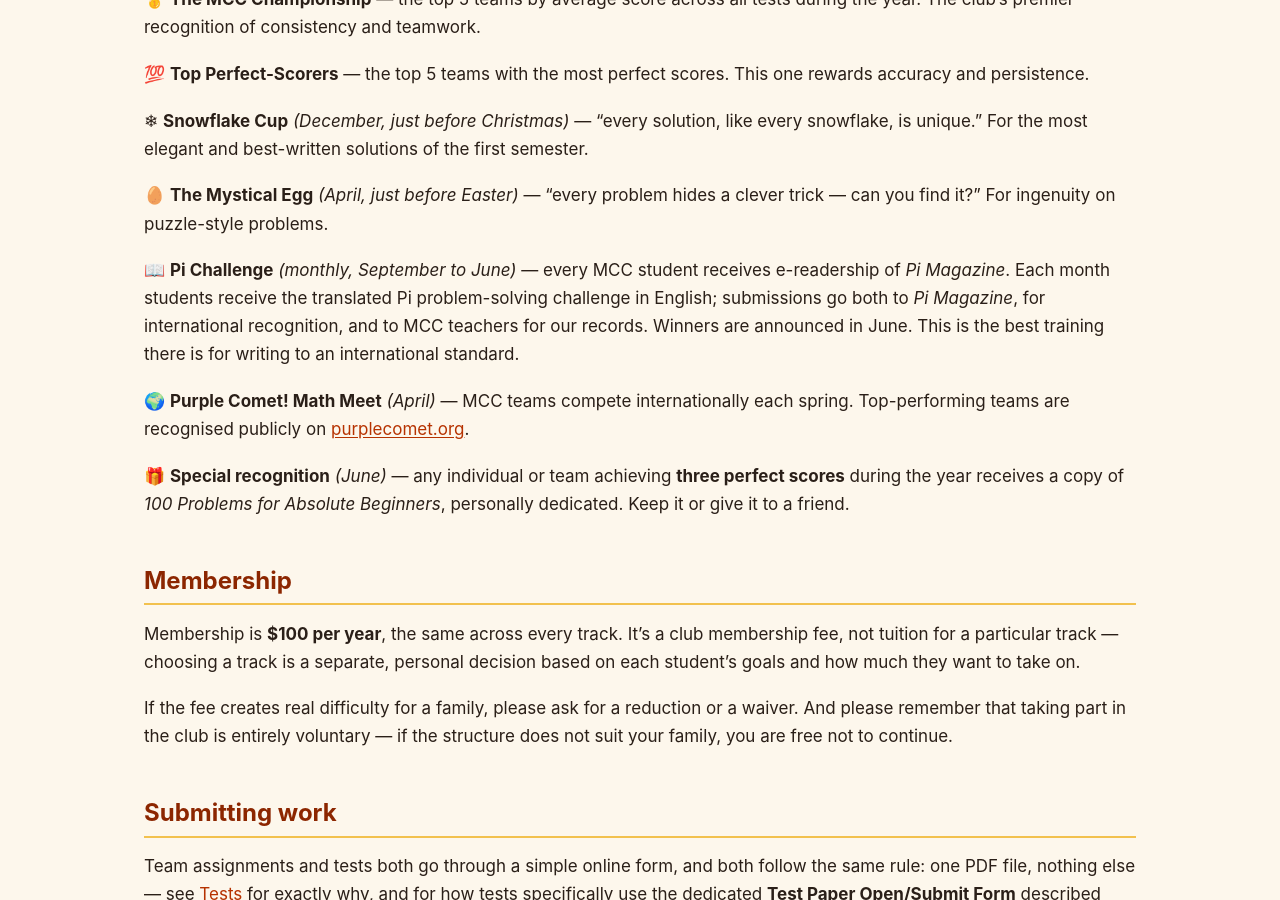
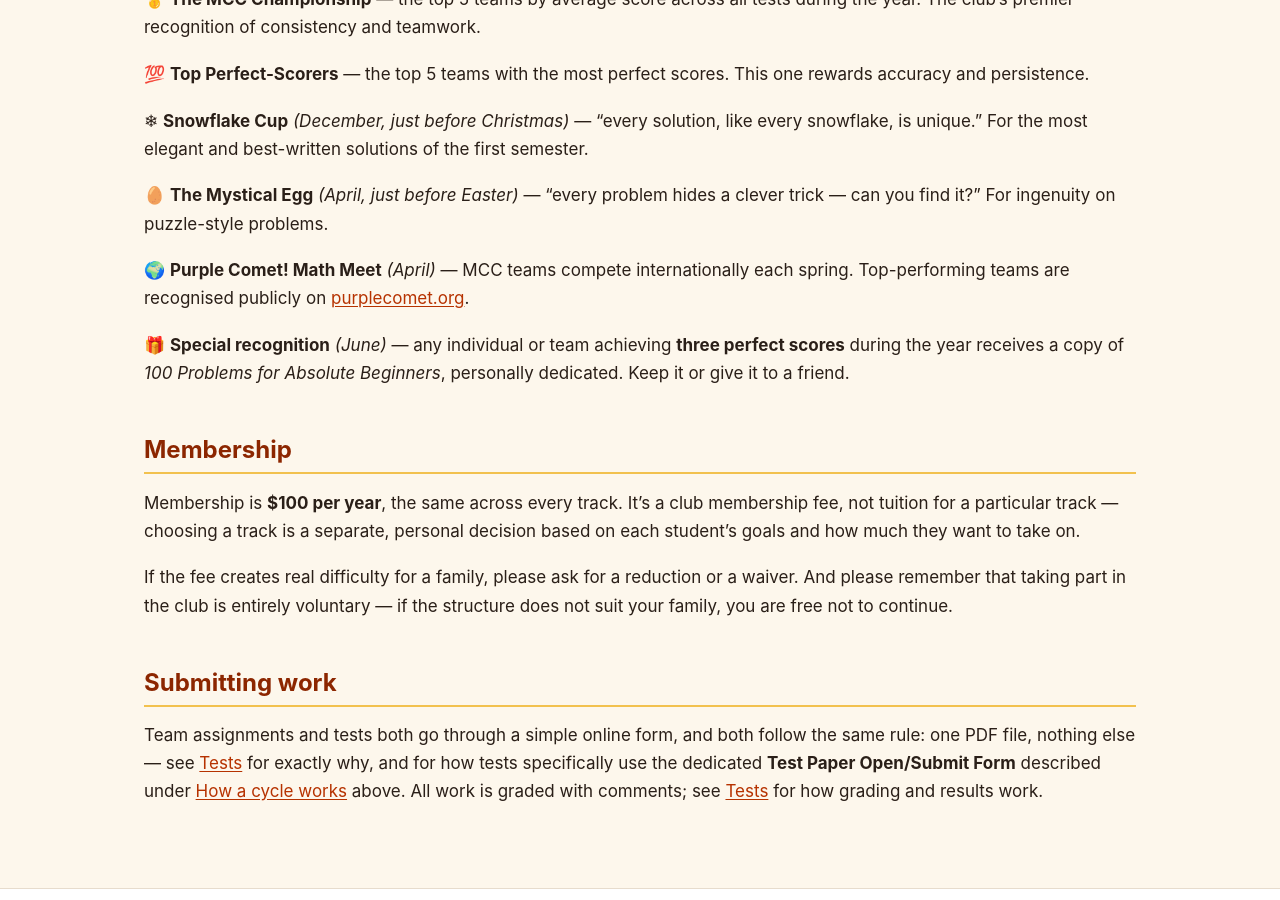
Before and after one commit to nghia71/nghia71.github.io, a Jekyll site: the page built from programs.md, in a window 1280 px wide and 900 px high, scrolled down 3875 px. Built offline with Jekyll 4.4.1, drawn with Linux system fonts in a browser that asks for light colours.

Commit message:
No Pi-Challenge

```diff
--- a/programs.md
+++ b/programs.md
@@ -111,7 +111,7 @@ For the test format itself — how the six problems are built and scored — see
 
 🥚 **The Mystical Egg** *(April, just before Easter)* — "every problem hides a clever trick — can you find it?" For ingenuity on puzzle-style problems.
 
-📖 **Pi Challenge** *(monthly, September to June)* — every MCC student receives e-readership of *Pi Magazine*. Each month students receive the translated Pi problem-solving challenge in English; submissions go both to *Pi Magazine*, for international recognition, and to MCC teachers for our records. Winners are announced in June. This is the best training there is for writing to an international standard.
+<!-- 📖 **Pi Challenge** *(monthly, September to June)* — every MCC student receives e-readership of *Pi Magazine*. Each month students receive the translated Pi problem-solving challenge in English; submissions go both to *Pi Magazine*, for international recognition, and to MCC teachers for our records. Winners are announced in June. This is the best training there is for writing to an international standard. -->
 
 🌍 **Purple Comet! Math Meet** *(April)* — MCC teams compete internationally each spring. Top-performing teams are recognised publicly on [purplecomet.org](https://purplecomet.org).
 
```
